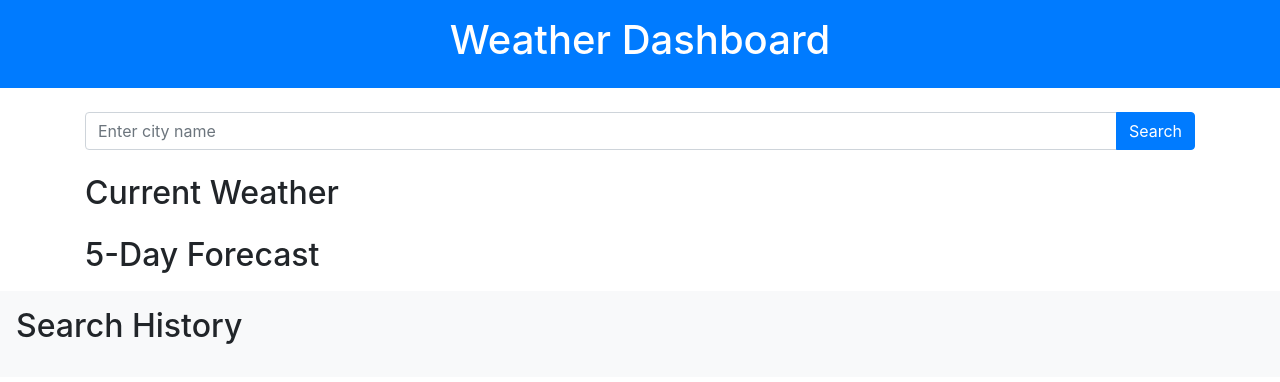
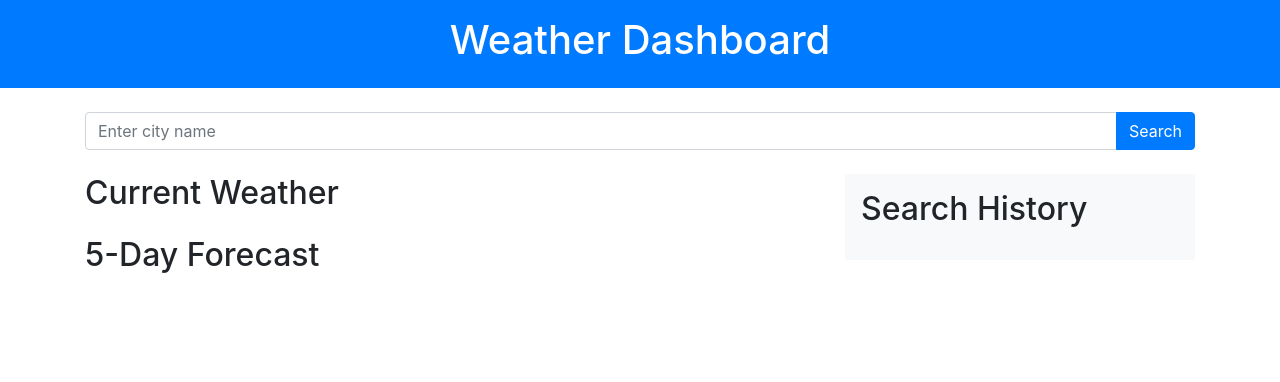
Before and after one commit to vairavan-ven/weather-dashboard, a plain HTML site: page index.html in a window 1280 px wide. Drawn offline with nearby package versions, Linux system fonts and the light colour scheme.

Commit message:
moved search history to the right

```diff
--- a/index.html
+++ b/index.html
@@ -23,6 +23,9 @@
                 </div>
             </form>
         </section>
+
+        <div class="row">
+            <div class="col-lg-8">
                 <section class="current-weather">
                     <h2 class="mb-3">Current Weather</h2>
                     <div id="current-weather-data">
@@ -35,13 +38,18 @@
                         <!-- Display forecast data here -->
                     </div>
                 </section>
-    </main>
+            </div>
+            <div class="col-lg-4">
                 <section class="search-history bg-light p-3">
                     <h2>Search History</h2>
                     <ul id="search-history-list">
                         <!-- Display search history here -->
                     </ul>
                 </section>
+            </div>
+        </div>
+    </main>
+
     <!-- Add Bootstrap JavaScript and jQuery -->
     <script src="https://code.jquery.com/jquery-3.6.0.min.js"></script>
     <script src="https://cdnjs.cloudflare.com/ajax/libs/popper.js/1.16.0/umd/popper.min.js"></script>
```
Lines whose indentation alone changed are shown as unchanged.
